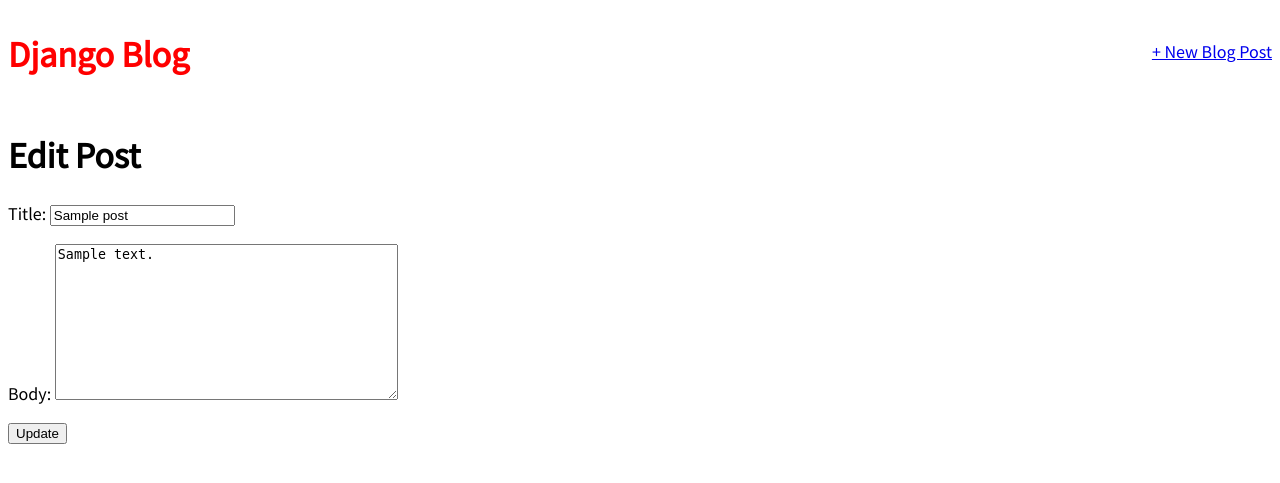
After one commit to timothyjellison/django_blog, a Django app: page /post/1/edit in a window 1280 px wide. The commit adds this page. Shown: the top 483 px of the page. Run offline with Django 4.2, Linux system fonts and the light colour scheme; tables that the repository leaves empty hold one stand-in row (values such as "Sample post").

Commit message:
add a form to edit blog posts

```diff
--- a/blog/urls.py
+++ b/blog/urls.py
@@ -1,7 +1,8 @@
 from django.urls import path
-from .views import BlogListView, BlogDetailView, BlogCreateView
+from .views import BlogListView, BlogDetailView, BlogCreateView, BlogUpdateView
 
 urlpatterns = [
+  path("post/<int:pk>/edit", BlogUpdateView.as_view(), name="post_edit"),
   path("post/new", BlogCreateView.as_view(), name="post_new"),
   path("post/<int:pk>", BlogDetailView.as_view(), name="post_detail"),
   path("", BlogListView.as_view(), name="home"),
--- a/blog/views.py
+++ b/blog/views.py
@@ -1,5 +1,5 @@
 from django.views.generic import ListView, DetailView
-from django.views.generic.edit import CreateView
+from django.views.generic.edit import CreateView, UpdateView
 
 from .models import Post
 
@@ -16,3 +16,8 @@ class BlogCreateView(CreateView):
   model = Post
   template_name = "post_new.html"
   fields = ["title", "author", "body"]
+
+class BlogUpdateView(UpdateView):
+  model = Post
+  template_name = "post_edit.html"
+  fields = ["title", "body"]
--- a/templates/post_detail.html
+++ b/templates/post_detail.html
@@ -5,4 +5,6 @@
   <h2>{{ post.title }}</h2>
   <p>{{ post.body }}</p>
 </div>
+
+<a href="{% url 'post_edit' post.pk %}">+ Edit Blog Post</a>
 {% endblock content %}
--- /dev/null
+++ b/templates/post_edit.html
@@ -0,0 +1,10 @@
+{% extends 'base.html' %}
+
+{% block content %}
+<h1>Edit Post</h1>
+<form action="" method="post">
+  {% csrf_token %}
+  {{ form.as_p }}
+  <input type="submit" value="Update">
+</form>
+{% endblock content %}
```
